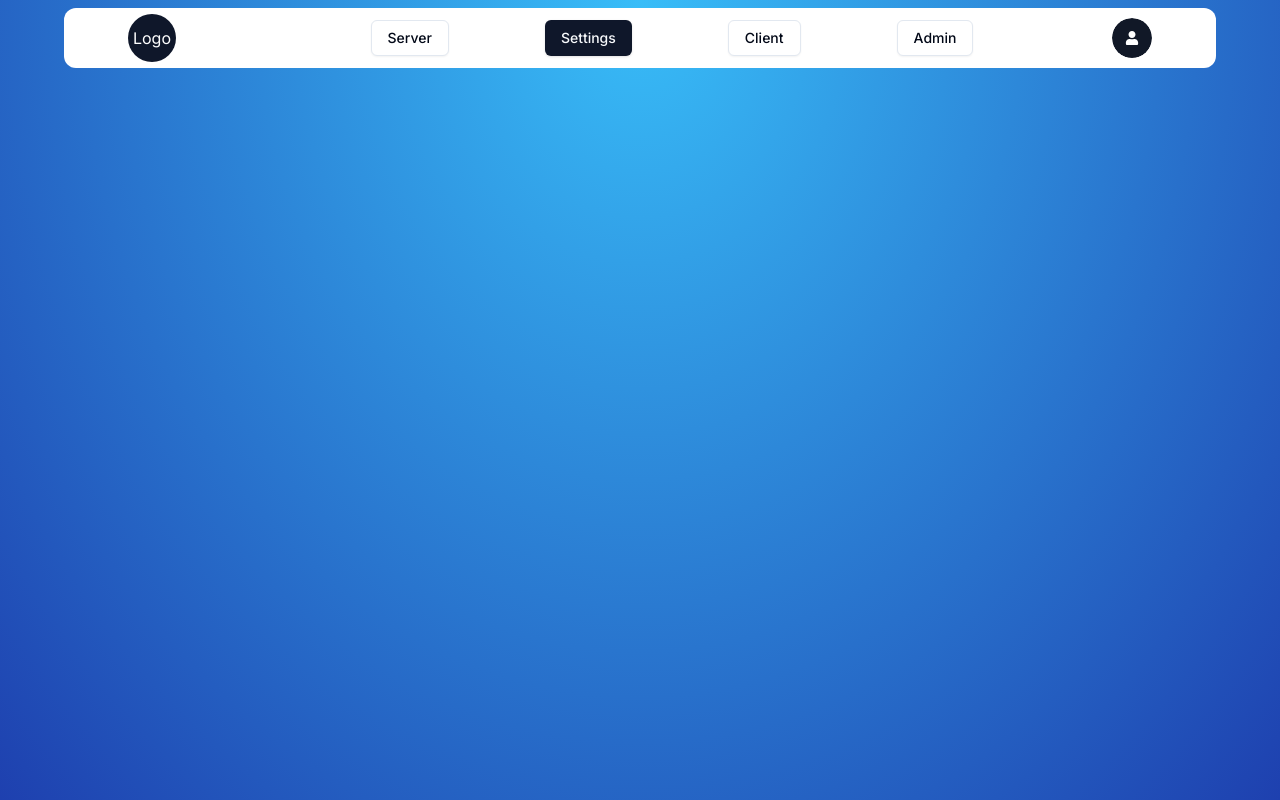
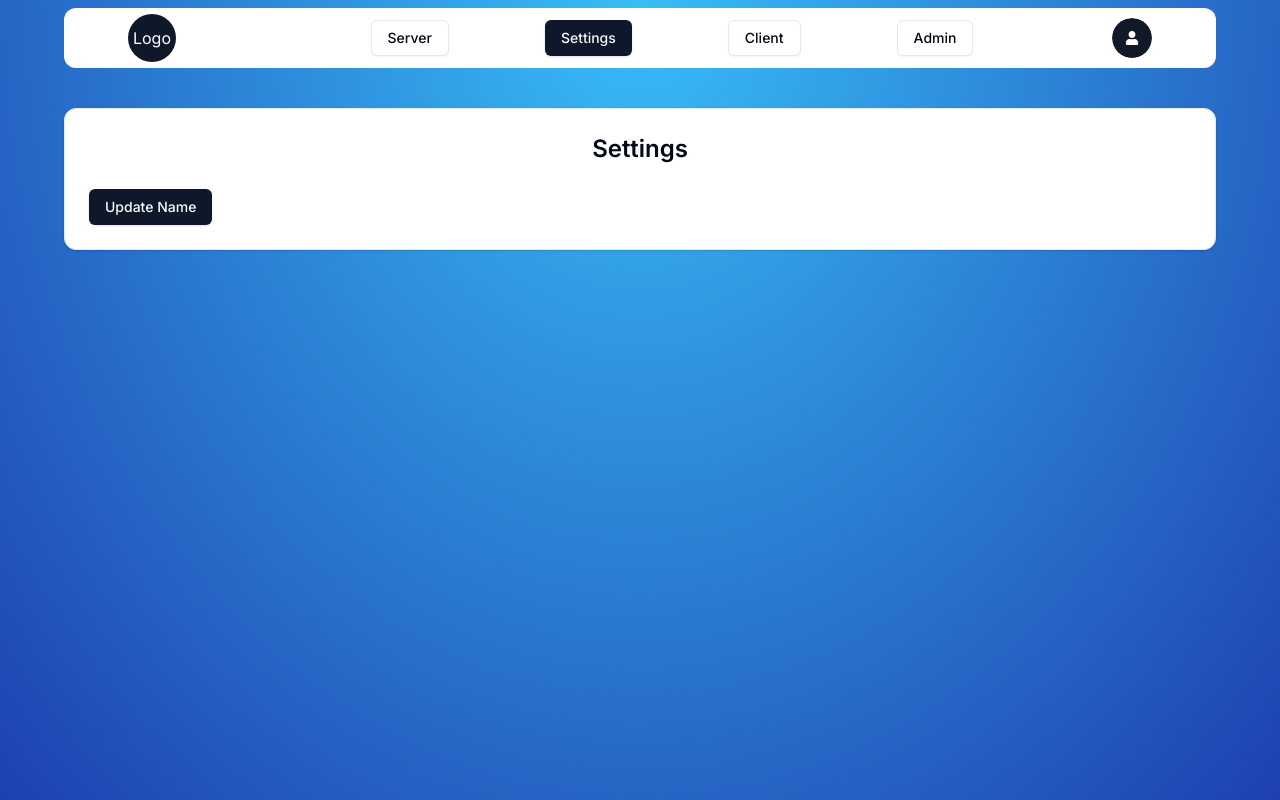
Before and after one commit to Yanal-Sabbagh07/E-Halal, a Next.js app: page /settings in a window 1280 px wide. Built offline with nearby package versions, Linux system fonts and the light colour scheme; no server answers.

Commit message:
Update the name in the settings and update the active session...

```diff
--- /dev/null
+++ b/actions/settings.ts
@@ -0,0 +1,26 @@
+"use server";
+
+import {SettingSchema} from "@/schemas";
+import {z} from "zod";
+import {currentUser} from "@/lib/auth";
+import {getUserById} from "@/data/user";
+import {db} from "@/lib/db";
+
+export const settings = async (values : z.infer<typeof SettingSchema>) => {
+    const user = await currentUser();
+    if(!user) {
+        return {error : "Unauthorized"}
+    }
+    if(!user?.id) {
+        return {error : "Unauthorized"}
+    }
+    const dbUser = await getUserById(user.id);
+    if(!dbUser) {
+        return {error : "Unauthorized"}
+    }
+    await db.user.update({
+        where: {id : dbUser.id},
+        data: {...values,}
+    });
+    return { success : " Settings has been updated successfully!"}
+}
--- a/app/(protected)/settings/page.tsx
+++ b/app/(protected)/settings/page.tsx
@@ -1,13 +1,29 @@
 "use client";
 
-import {useCurrentUser} from "@/hooks/use-current-user";
+import {Card, CardContent, CardHeader} from "@/components/ui/card";
+import {Button} from "@/components/ui/button";
+import {settings} from "@/actions/settings";
+import {useTransition} from "react";
+import {useSession} from "next-auth/react";
 const SettingsPage =  () => {
-    // const user = useCurrentUser();
-
+    const { update } = useSession();
+    const [isPending, startTransition] = useTransition();
+    const updateName = () => {
+        startTransition(() =>  {
+            settings({name : "Yanal Sabbagh"}).then(() => update());
+        });
+    }
     return (
-        <div>
-            {/*{JSON.stringify(user)}*/}
-        </div>
+        <Card className={"w-[90%]"}>
+            <CardHeader>
+                <p className={"text-2xl text-center font-semibold"}>Settings</p>
+            </CardHeader>
+            <CardContent>
+                <Button disabled={isPending} onClick={updateName}>
+                    Update Name
+                </Button>
+            </CardContent>
+        </Card>
     );
 };
 
--- a/auth.ts
+++ b/auth.ts
@@ -46,7 +46,6 @@ export const {
             return true;
         },
         async session ({token, session}) {
-            console.log({sessionToken: token});
             if(token.sub && session.user) {
                 session.user.id = token.sub;
             }
@@ -55,6 +54,10 @@ export const {
             }
             if(session.user) {
                 session.user.isTwoFactorEnabled = token.isTwoFactorEnabled as boolean;
+            }
+            if(token.email && session.user) {
+                session.user.name = token.name;
+                session.user.email = token.email;
             }
             return session;
         },
@@ -66,6 +69,8 @@ export const {
             if(!existingUser) {
                 return token;
             }
+            token.name = existingUser.name;
+            token.email = existingUser.email;
             token.role = existingUser.role;
             token.isTwoFactorEnabled = existingUser.isTwoFactorEnabled;
             return token;
--- a/data/user.ts
+++ b/data/user.ts
@@ -8,7 +8,7 @@ export const getUserByEmail = async  (email: string) => {
     }
 };
 
-export const getUserById = async  (id: string ) => {
+export const getUserById = async (id: string) => {
     try {
         return await db.user.findUnique({where: {id}});
     }catch {
--- a/middleware.ts
+++ b/middleware.ts
@@ -9,7 +9,6 @@ export default auth((req) => {
     const isPublicRoute = publicRoutes.includes(nextUrl.pathname);
     const isAuthRoute = authRoutes.includes(nextUrl.pathname);
     const isLinkedWithOtherProvider = nextUrl.search.endsWith("OAuthAccountNotLinked");
-    console.log("nextUrl:",nextUrl.search)
     if(isApiAuthRoute) {
         if(nextUrl.search && isLinkedWithOtherProvider) {
             return Response.redirect(new URL(`/auth/login${nextUrl.search} `, nextUrl));
--- a/schemas/index.ts
+++ b/schemas/index.ts
@@ -19,3 +19,7 @@ export const ResetSchema = z.object({
 export const NewPasswordSchema = z.object({
     password: z.string().min(8,{message: "Minimum of 8 characters required!"}),
 });
+
+export const SettingSchema = z.object({
+    name: z.optional(z.string()),
+})
```
